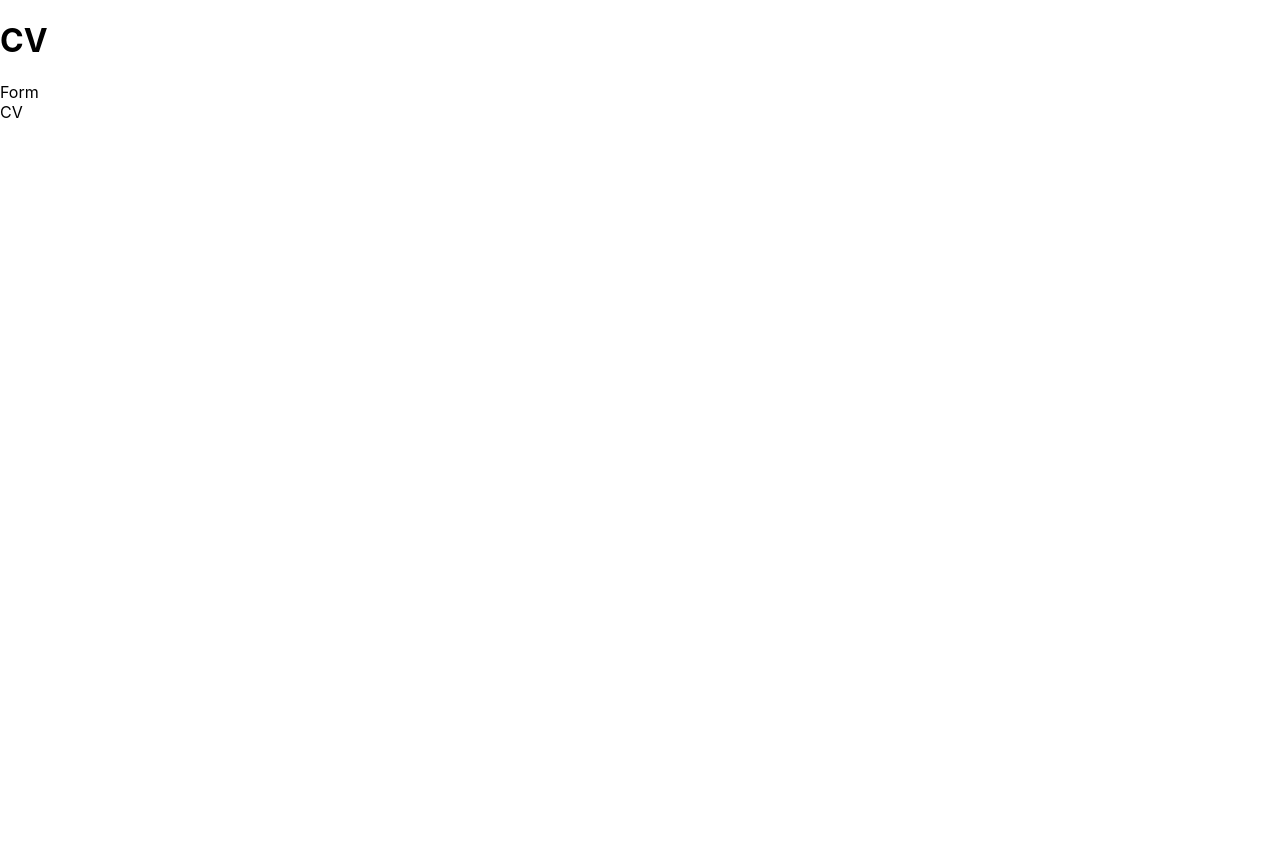
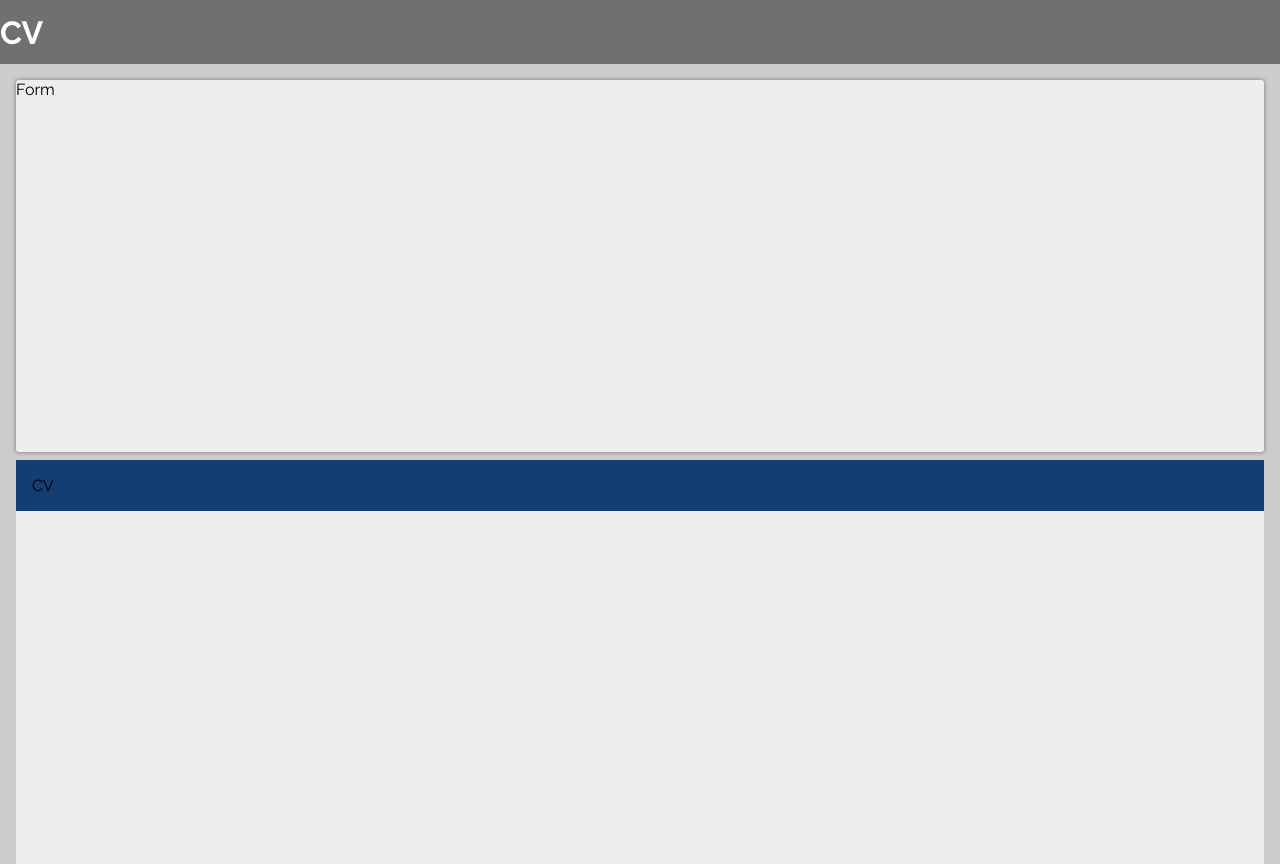
Before and after one commit to junskih/cv, a React (Create React App) app: page / in a window 1280 px wide. Before the commit the page ends 800 px from the top, so only its background shows below. Built offline with nearby package versions, Linux system fonts and the light colour scheme.

Commit message:
Add some basic styles for main components

```diff
--- a/src/App.css
+++ b/src/App.css
@@ -1,38 +1,72 @@
-.App {
-  text-align: center;
+@import url('https://fonts.googleapis.com/css2?family=Raleway:ital,wght@0,100;0,200;0,300;0,400;0,500;0,600;0,700;0,800;0,900;1,100;1,200;1,300;1,400;1,500;1,600;1,700;1,800;1,900&display=swap');
+
+:root {
+  --color-background: #cccccc;
+  --color-header: #707070;
+  --color-form: #eeeeee;
+  --color-cv-header: #143e72;
 }
 
-.App-logo {
-  height: 40vmin;
-  pointer-events: none;
+* {
+  margin: 0;
+  padding: 0;
 }
 
-@media (prefers-reduced-motion: no-preference) {
-  .App-logo {
-    animation: App-logo-spin infinite 20s linear;
-  }
+body {
+  background-color: var(--color-background);
+  font-family: 'Raleway', sans-serif;
 }
 
-.App-header {
-  background-color: #282c34;
+header {
+  display: flex;
+  align-items: center;
+  width: 100vw;
+  height: 4em;
+  background-color: var(--color-header);
+  color: white;
+  font-weight: 400;
+}
+
+main {
+  display: grid;
+  width: 100vw;
+  height: auto;
   min-height: 100vh;
+  padding: 1em 1em 0 1em;
+  box-sizing: border-box;
+  gap: 0.5em;
+}
+
+.form {
   display: flex;
   flex-direction: column;
-  align-items: center;
-  justify-content: center;
-  font-size: calc(10px + 2vmin);
+  background-color: var(--color-form);
+  box-shadow: 0px 0px 4px var(--color-header);
+  border-radius: 0.2em;
+}
+
+.form-section {
+  display: grid;
+  padding: 0.5em;
+}
+
+.form-section-title {
+  font-size: 1.2em;
+}
+
+.form-field {
+  height: 2em;
+}
+
+.cv {
+  background-color: var(--color-form);
+}
+
+.cv-header {
+  padding: 1em;
+  background-color: var(--color-cv-header);
+}
+
+.cv-name {
   color: white;
 }
-
-.App-link {
-  color: #61dafb;
-}
-
-@keyframes App-logo-spin {
-  from {
-    transform: rotate(0deg);
-  }
-  to {
-    transform: rotate(360deg);
-  }
-}
```
